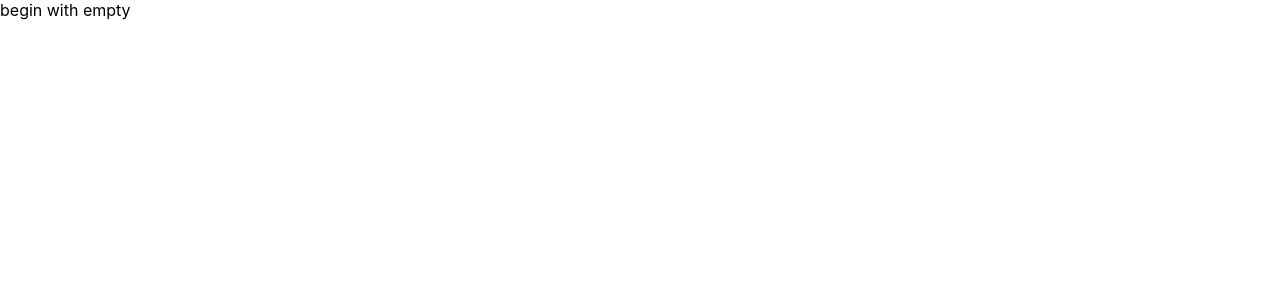
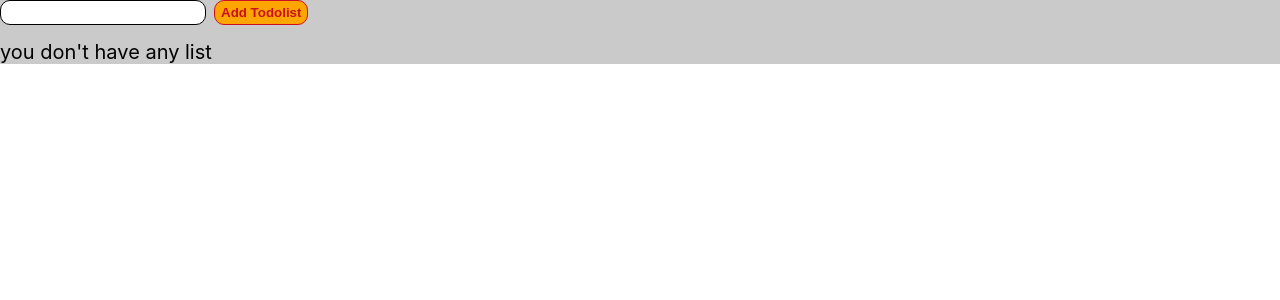
Before and after one commit to lufamukr/todo-vtemp, a React (Create React App) app: page / in a window 1280 px wide. Shown: the top 300 px of the page. Built offline with nearby package versions, Linux system fonts and the light colour scheme.

Commit message:
we can create todo

```diff
--- a/src/App.css
+++ b/src/App.css
@@ -1,38 +1,30 @@
-.App {
-  text-align: center;
+
+.appWrapper {
+  font-size: 20px;
+  line-height: 1.2;
+  background-color: #cacaca;
 }
 
-.App-logo {
-  height: 40vmin;
-  pointer-events: none;
+.addTodoBox {
+  display: flex;
+  margin-bottom: 15px;
 }
 
-@media (prefers-reduced-motion: no-preference) {
-  .App-logo {
-    animation: App-logo-spin infinite 20s linear;
-  }
+.addTodoBox input{
+  margin-right: 8px;
+  max-width: 200px;
+  width: 100%;
+
+  border: 1px solid;
+  border-radius: 10px;
 }
 
-.App-header {
-  background-color: #282c34;
-  min-height: 100vh;
-  display: flex;
-  flex-direction: column;
-  align-items: center;
-  justify-content: center;
-  font-size: calc(10px + 2vmin);
-  color: white;
+.addTodoBox button{
+  padding: 4px 6px;
+  border: 1px solid;
+  border-radius: 10px;
+  font-weight: 700;
+  text-transform: capitalize;
+  color: #ca1021;
+  background-color: #ffa500;
 }
-
-.App-link {
-  color: #61dafb;
-}
-
-@keyframes App-logo-spin {
-  from {
-    transform: rotate(0deg);
-  }
-  to {
-    transform: rotate(360deg);
-  }
-}
--- a/src/App.tsx
+++ b/src/App.tsx
@@ -1,10 +1,54 @@
-import React from 'react';
+import React, { ChangeEvent, useState } from 'react';
 import './App.css';
+import { AddTodo } from './comp-ts/inputTodo/AddTodo';
 
 
+export type TodolistStateType = {
+  title: string;
+  id: string;
+}
+
 function App() {
+
+  let todoState:Array<TodolistStateType> = []
+  let [todolistState, setTodolistState] = useState(todoState)
+  let [todolistTitle, setTodolistTitle] = useState('')
+
+  let err = ''
+
+
+  function onClickHandler(title:string) {
+    if(title.trim() !== '') {
+      let newTodo = {id: '1', title: title}
+      let newTodoState = [...todolistState, newTodo]
+      setTodolistState(newTodoState)
+      setTodolistTitle('')
+    } else {
+      alert('enter a name')
+    }
+
+  }
+
+  function addTodoTitle(titleName:string) {
+    setTodolistTitle(titleName)
+  }
+
+  function deleteItem(id: string) {
+
+  }
+
   return(
-    <span>begin with empty </span>
+    <div className='appWrapper'>
+      <div className='addTodoBox'>
+        <input
+        type="text"
+        value = {todolistTitle}
+        onChange={(e: ChangeEvent<HTMLInputElement>) => {addTodoTitle(e.currentTarget.value)}}
+        />
+        <button onClick={() => {onClickHandler(todolistTitle)}}>add todolist</button>
+      </div>
+      {todolistState.length > 0 ? <AddTodo list={todolistState} title={todolistTitle} err={err}/> : <span>you don't have any list</span>}
+    </div>
   )
 }
 
--- /dev/null
+++ b/src/comp-ts/inputTodo/AddTodo.module.css
@@ -0,0 +1,26 @@
+
+.todolistWrapper {
+  width: fit-content;
+  padding: 15px;
+
+  border-radius: 5px;
+  background-color: #ffa500;
+
+  position: relative;
+}
+
+.delItemBtn {
+  position: absolute;
+  right: 0;
+  top: 0;
+  font-size: 10px;
+  padding: 3px;
+  border-radius: 3px;
+  border: none;
+}
+
+.todolistWrapper ul {
+  margin: 0;
+  padding: 0;
+  list-style: none;
+}
--- /dev/null
+++ b/src/comp-ts/inputTodo/AddTodo.tsx
@@ -0,0 +1,23 @@
+import React from "react";
+import { TodolistStateType } from "../../App";
+import s from "./AddTodo.module.css";
+
+type AddTodoType = {
+  title: string;
+  list: Array<TodolistStateType>;
+  err: string;
+};
+
+export const AddTodo = (props: AddTodoType) => {
+  return (
+    <div className={s.todolistWrapper}>
+      <button className={s.delItemBtn}>X</button>
+      <ul>
+        {props.list.map((m) => {
+          return <li>{m.title}</li>;
+        })}
+      </ul>
+      {props.err.trim() !== "" ? <span>{props.err}</span> : ""}
+    </div>
+  );
+};
```
